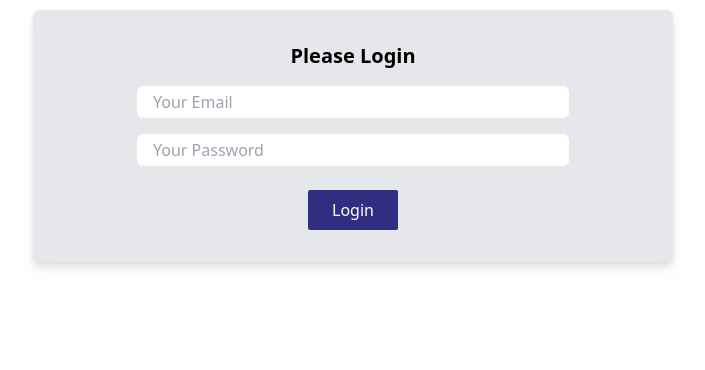
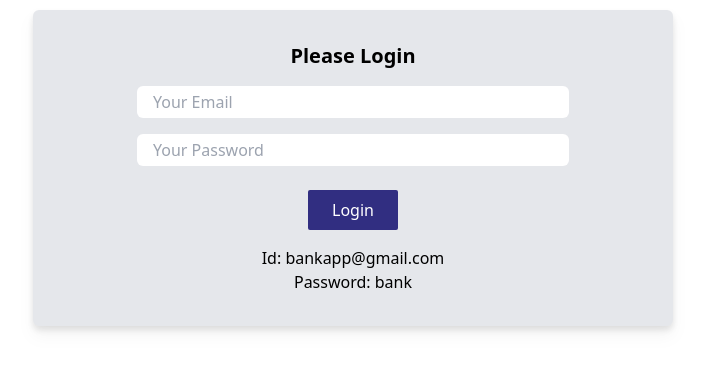
Before and after one commit to ferdousr3/js_dom_simple_project, a plain HTML site: page index.html in a window 1280 px wide. Shown: the part 102-472 px from the top of the page, without its empty margins (287-992 px from the left). Drawn offline with nearby package versions, Linux system fonts and the light colour scheme.

Commit message:
add pass

```diff
--- a/index.html
+++ b/index.html
@@ -22,7 +22,14 @@
             <input id="user-password" class="block my-4 py-1 px-4 w-11/12 lg:w-9/12 rounded-md mx-auto " type="password" placeholder="Your Password" />
             <button id="login-btn" class="bg-indigo-900 py-2 px-6 text-white rounded-sm mt-2">Login</button>
           </div>
-
+            <div class="text-black mt-4">
+              <p>
+                Id: bankapp@gmail.com
+              </p>
+              <p>
+                Password: bank
+              </p>
+            </div>
         </div>
       </section>
     </main>
```
